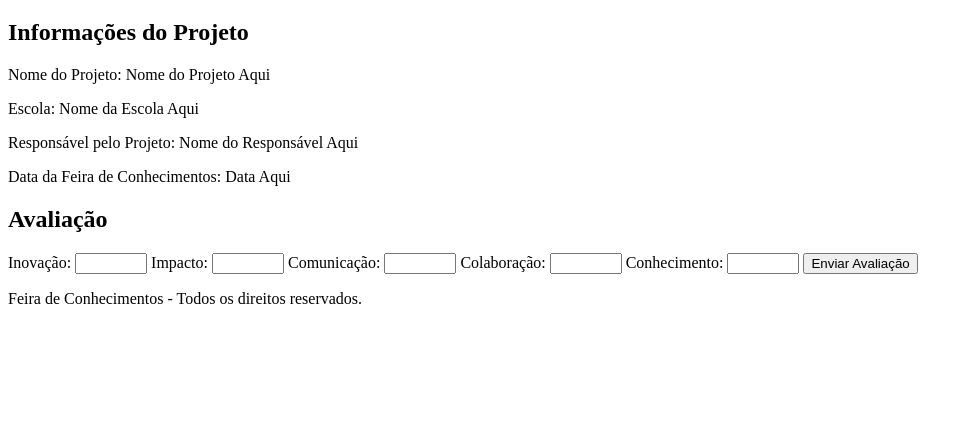
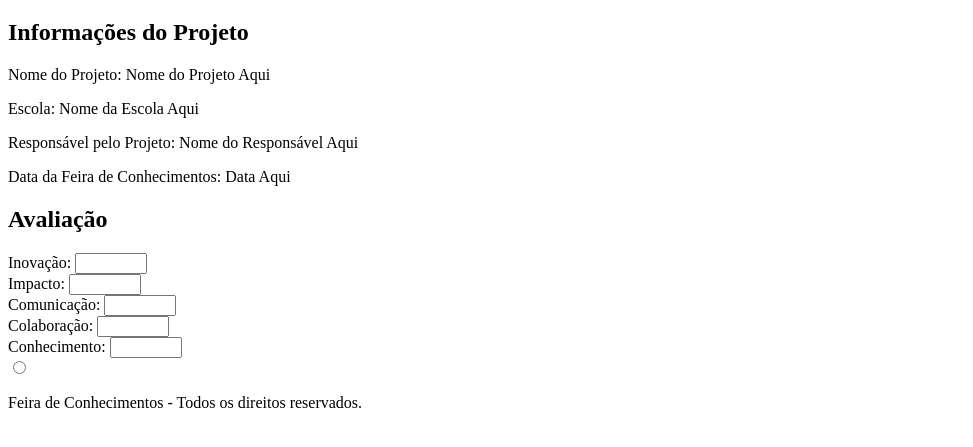
Before and after one commit to Gabrieljoseg/PROGRAMA-O-WEB-, a plain HTML site: page Q1/index.html in a window 1280 px wide. Shown: the part 61-508 px from the top of the page, without its empty margins (0-973 px from the left). Drawn offline with Linux system fonts and the light colour scheme.

Commit message:
new-commit

```diff
--- a/Q1/index.html
+++ b/Q1/index.html
@@ -12,8 +12,7 @@
 	<header>
 		<h1>Avaliação da Feira de Conhecimentos</h1>
 	</header>
-
-	<main>
+	<div>
 		<h2>Informações do Projeto</h2>
 		<p>Nome do Projeto: <span>Nome do Projeto Aqui</span></p>
 		<p>Escola: <span>Nome da Escola Aqui</span></p>
@@ -21,25 +20,31 @@
 		<p>Data da Feira de Conhecimentos: <span>Data Aqui</span></p>
 
 		<h2>Avaliação</h2>
-		<form>
+		<form action="/process-form-data"  method="post">
+			<div>
 				<label for="inovacao">Inovação:</label>
 				<input type="number" id="inovacao" name="inovacao" min="0" max="10" step="0.1" required>
-
+			</div>
+			<div>
 				<label for="impacto">Impacto:</label>
 				<input type="number" id="impacto" name="impacto" min="0" max="10" step="0.1" required>
-
+			</div>
+			<div>
 				<label for="comunicacao">Comunicação:</label>
 				<input type="number" id="comunicacao" name="comunicacao" min="0" max="10" step="0.1" required>
-
+			</div>
+			<div>
 				<label for="colaboracao">Colaboração:</label>
 				<input type="number" id="colaboracao" name="colaboracao" min="0" max="10" step="0.1" required>
-
+			</div>
+			<div>
 				<label for="conhecimento">Conhecimento:</label>
 				<input type="number" id="conhecimento" name="conhecimento" min="0" max="10" step="0.1" required>
+			</div>
 
-			<input type="submit" value="Enviar Avaliação">
+			<input type="radio" value="Enviar Avaliação">
 		</form>
-	</main>
+	</div>
 
 	<footer>
 		<p>Feira de Conhecimentos - Todos os direitos reservados.</p>
```
Lines whose indentation alone changed are shown as unchanged.
